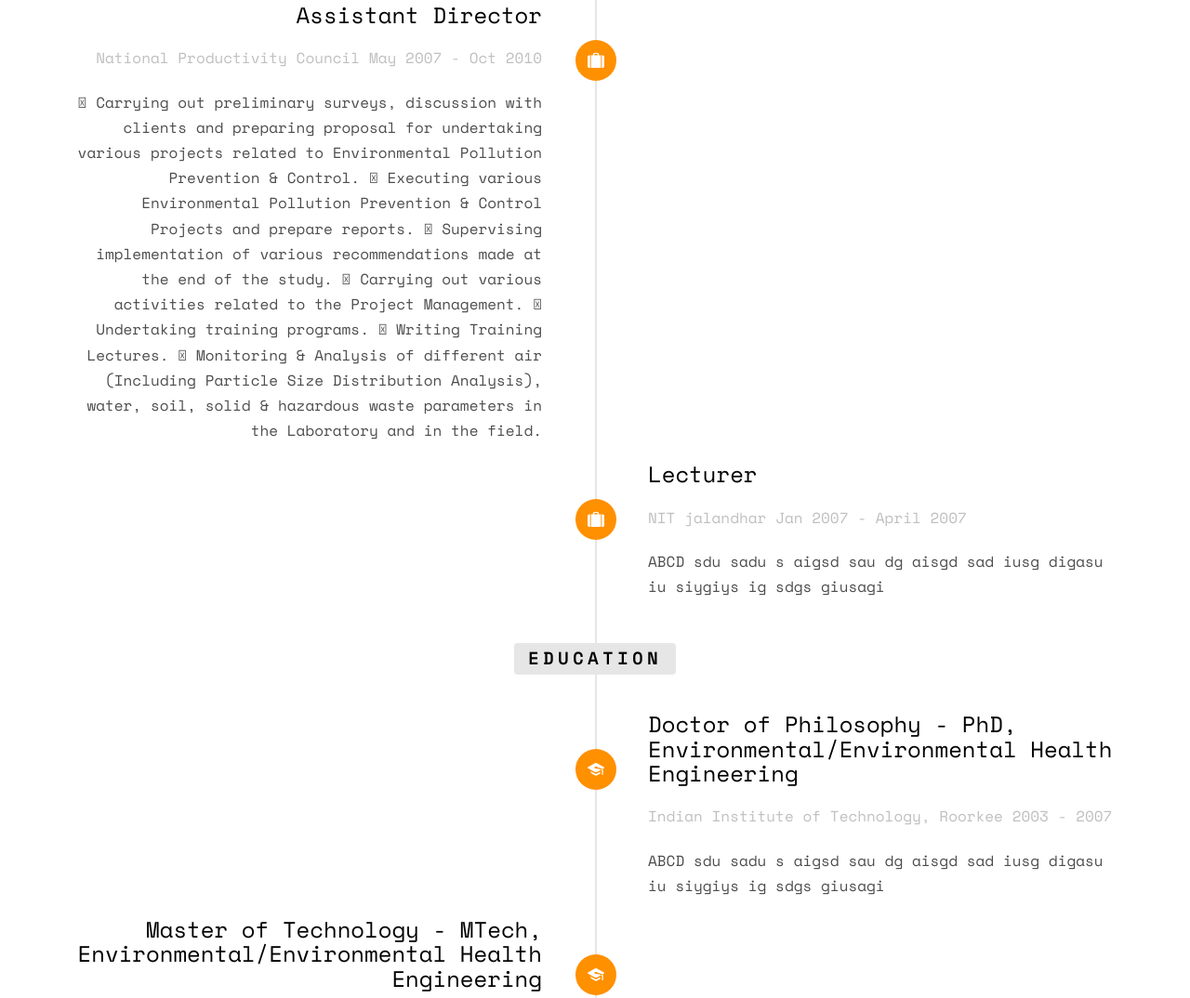
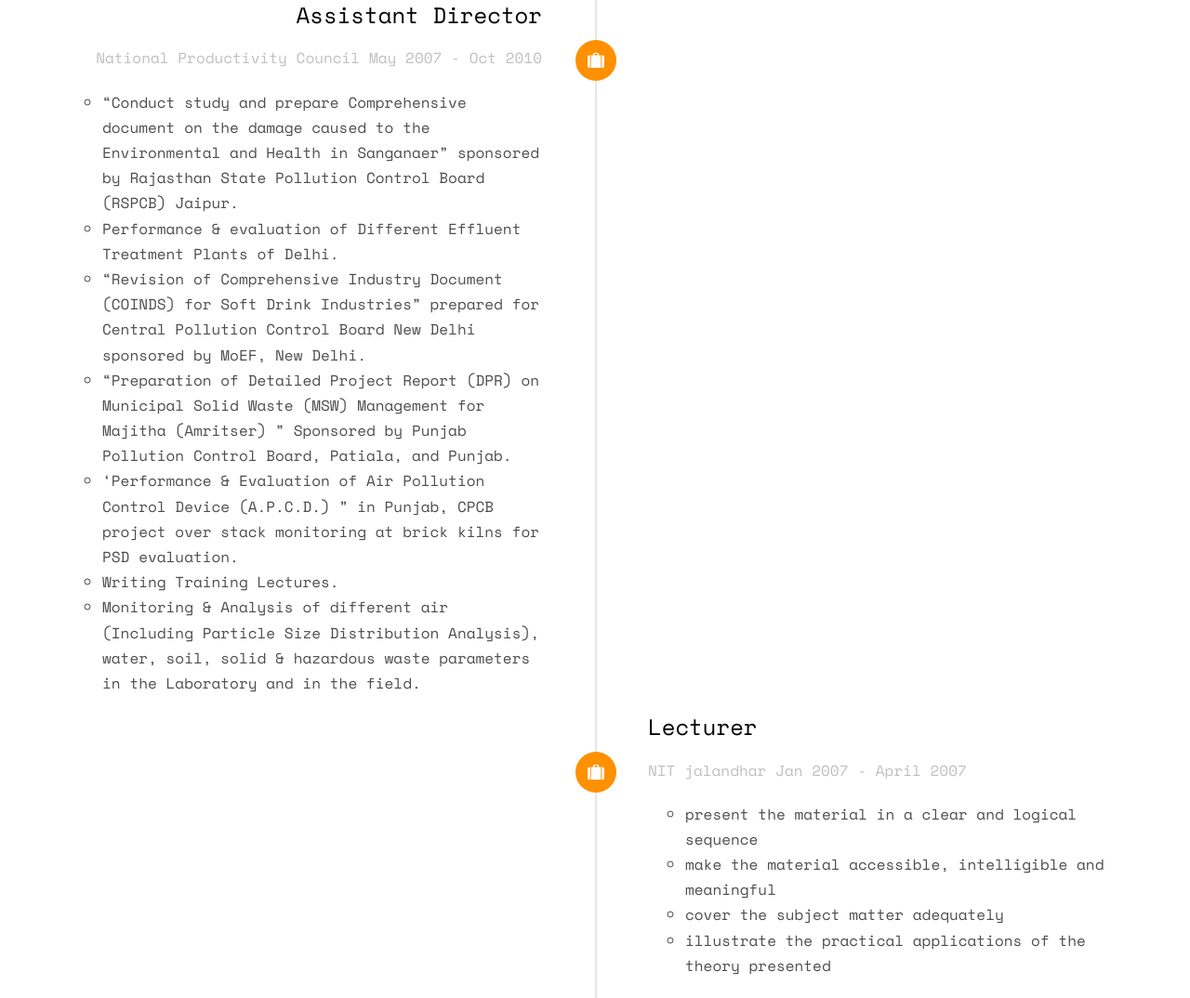
Before and after one commit to VikasPandey121/Athar-Hussain-Portfolio, a plain HTML site: page index.html in a window 1280 px wide. Shown: the part 2909-3983 px from the top of the page at 93% size. Drawn offline with nearby package versions, Linux system fonts and the light colour scheme; files whose address does not match are found by name.

Commit message:
Added alignment into experience

```diff
--- a/css/style.css
+++ b/css/style.css
@@ -1289,5 +1289,8 @@ input[type="text"] {
 .js .animate-box {
   opacity: 0;
 }
-
+/*lists*/
+.listTobeonleft li{float: left;
+width: fit-content;
+text-align: left;}
 /*# sourceMappingURL=style.css.map */
--- a/index.html
+++ b/index.html
@@ -146,13 +146,20 @@
 									<span class="company">National Productivity Council May 2007 - Oct 2010</span>
 								</div>
 								<div class="timeline-body">
-									<p> Carrying out preliminary surveys, discussion with clients and preparing proposal for undertaking various projects related to Environmental Pollution Prevention & Control.
-										 Executing various Environmental Pollution Prevention & Control Projects and prepare reports.
-										 Supervising implementation of various recommendations made at the end of the study.
-										 Carrying out various activities related to the Project Management.
-										 Undertaking training programs.
-										 Writing Training Lectures.
-										 Monitoring & Analysis of different air (Including Particle Size Distribution Analysis), water, soil, solid & hazardous waste parameters in the Laboratory and in the field.</p>
+									<p> <ul class="listTobeonleft"> <li> “Conduct study and prepare Comprehensive document on the damage caused to the Environmental and Health in Sanganaer” sponsored by Rajasthan State Pollution Control Board (RSPCB) Jaipur.
+									</li>
+								<li> Performance & evaluation of Different Effluent Treatment Plants of Delhi.
+								</li>
+							<li>“Revision of Comprehensive Industry Document (COINDS) for Soft Drink Industries” prepared for Central Pollution Control Board New Delhi sponsored by MoEF, New Delhi.
+							</li>
+						<li> “Preparation of Detailed Project Report (DPR) on Municipal Solid Waste (MSW) Management for Majitha (Amritser) ” Sponsored by Punjab Pollution Control Board, Patiala, and Punjab.
+						</li>
+					    <li> ‘Performance & Evaluation of Air Pollution Control Device (A.P.C.D.) ” in Punjab, CPCB project over stack monitoring at brick kilns for PSD evaluation.
+						</li>
+					<li> Writing Training Lectures.</li>
+				<li> Monitoring & Analysis of different air (Including Particle Size Distribution Analysis), water, soil, solid & hazardous waste parameters in the Laboratory and in the field.
+				</li>					</ul>
+									</p>
 								</div>
 							</div>
 						</li>
@@ -164,7 +171,22 @@
 									<span class="company">NIT jalandhar  Jan 2007 - April 2007</span>
 								</div>
 								<div class="timeline-body">
-									<p>ABCD sdu sadu s aigsd  sau dg aisgd sad iusg digasu iu siygiys ig sdgs giusagi </p>
+									<p><ul>
+										<li>
+										 present the material in a clear and logical sequence
+										</li>
+										<li>
+										make the material accessible, intelligible and meaningful
+									</li>
+								<li>
+										cover the subject matter adequately
+									</li>
+								<li>
+										illustrate the practical applications of the theory presented
+									</li>
+
+									</ul>
+									</p>
 								</div>
 							</div>
 						</li>
@@ -193,7 +215,7 @@
 									<span class="company">Aligarh Muslim University - 1999 - 2003</span>
 								</div>
 								<div class="timeline-body">
-									<p>ABCD sdu sadu s aigsd sau dg aisgd sad iusg digasu iu siygiys ig sdgs giusagi</p>
+									<p style="text-align: left;">ABCD sdu sadu s aigsd sau dg aisgd sad iusg digasu iu siygiys ig sdgs giusagi</p>
 								</div>
 							</div>
 						</li>
```
